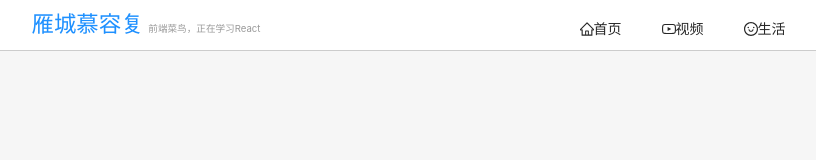
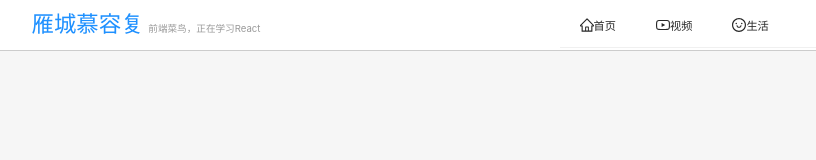
Before and after one commit to VincentChris/ReactBlog, a Next.js app: page / in a window 1280 px wide. Shown: the top 160 px of the page, without its empty margins (186-1002 px from the left). Built offline with nearby package versions, Linux system fonts and the light colour scheme.

Commit message:
调整header组件样式

```diff
--- a/components/Header.module.scss
+++ b/components/Header.module.scss
@@ -1,4 +1,5 @@
 @import "public/styles/variables/color_variables";
+@import "public/styles/variables/font_variables";
 
 .header {
   width: 100%;
@@ -7,17 +8,29 @@
   overflow: hidden;
   height: 3.2rem;
   border-bottom: 1px solid $head-border-color;
+
+  :global {
+    .ant-menu {
+      line-height: 2.6rem;
+    }
+
+    .ant-menu-item {
+      font-size: .7rem;
+      padding-left: 1rem;
+      padding-right: 1rem;
+    }
+  }
 }
 
 .headerLogo {
-  color: #1e90ff;
-  font-size: 1.4rem;
+  color: $head-logo-color;
+  font-size: $head-logo-font-size;
   text-align: left;
 }
 
 .headerTxt {
-  font-size: .6rem;
-  color: #999;
+  font-size: $head-txt-font-size;
+  color: $head-txt-color;
   display: inline-block;
   padding-left: .3rem;
 }
--- a/components/Header.tsx
+++ b/components/Header.tsx
@@ -2,11 +2,8 @@ import React, { FC } from "react";
 import Style from "./Header.module.scss";
 import { Col, Menu, Row } from "antd";
 import {
-  HomeFilled,
   HomeOutlined,
-  SmileFilled,
   SmileOutlined,
-  YoutubeFilled,
   YoutubeOutlined
 } from "@ant-design/icons";
 
--- a/public/styles/variables/color_variables.scss
+++ b/public/styles/variables/color_variables.scss
@@ -1,3 +1,5 @@
 $body-bg-color: #f6f6f6;
 $head-bg-color: #fff;
 $head-border-color: #ccc;
+$head-logo-color: #1e90ff;
+$head-txt-color: #999;
--- a/public/styles/variables/font_variables.scss
+++ b/public/styles/variables/font_variables.scss
@@ -0,0 +1,2 @@
+$head-logo-font-size:1.4rem;
+$head-txt-font-size:.6rem;
```
